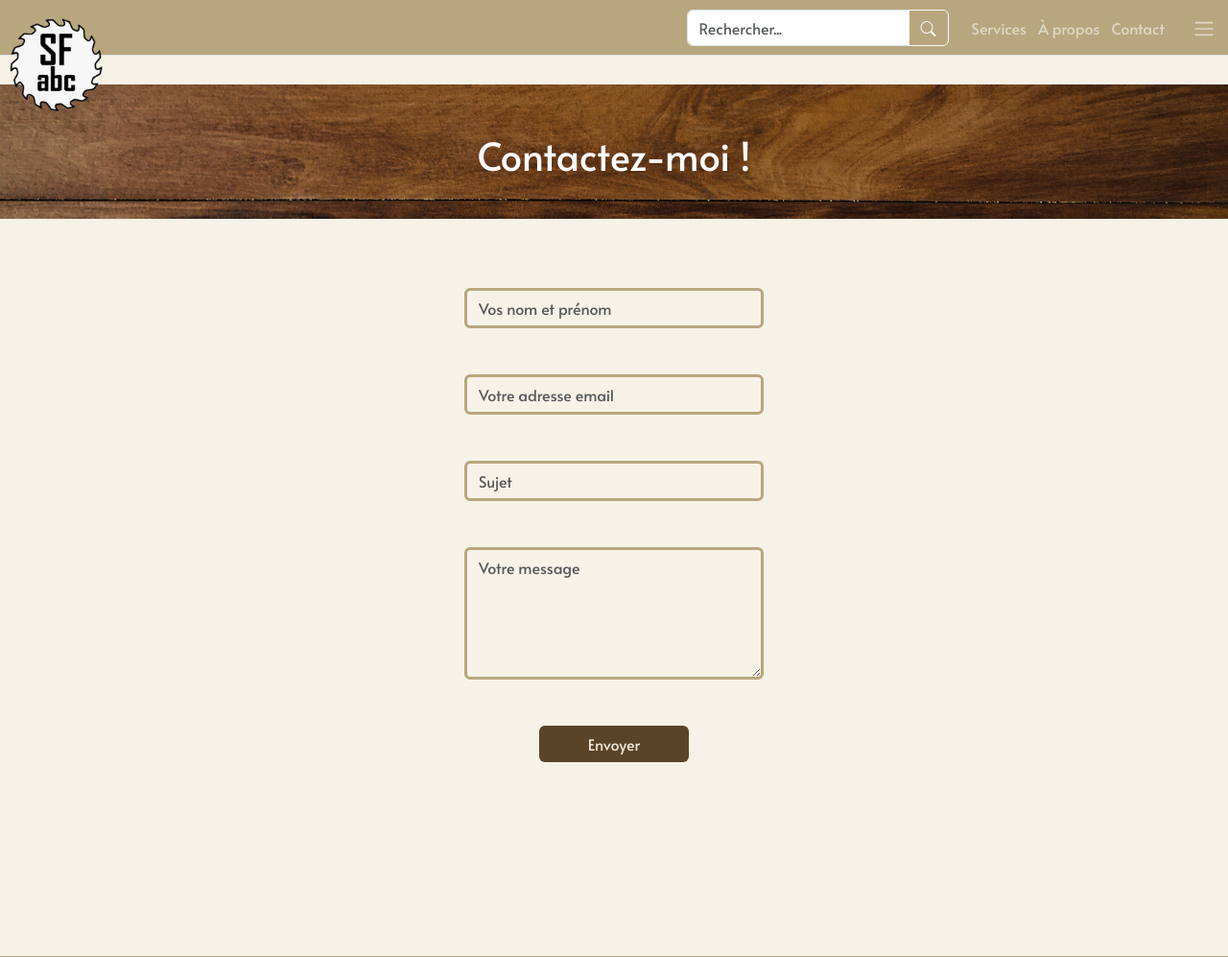
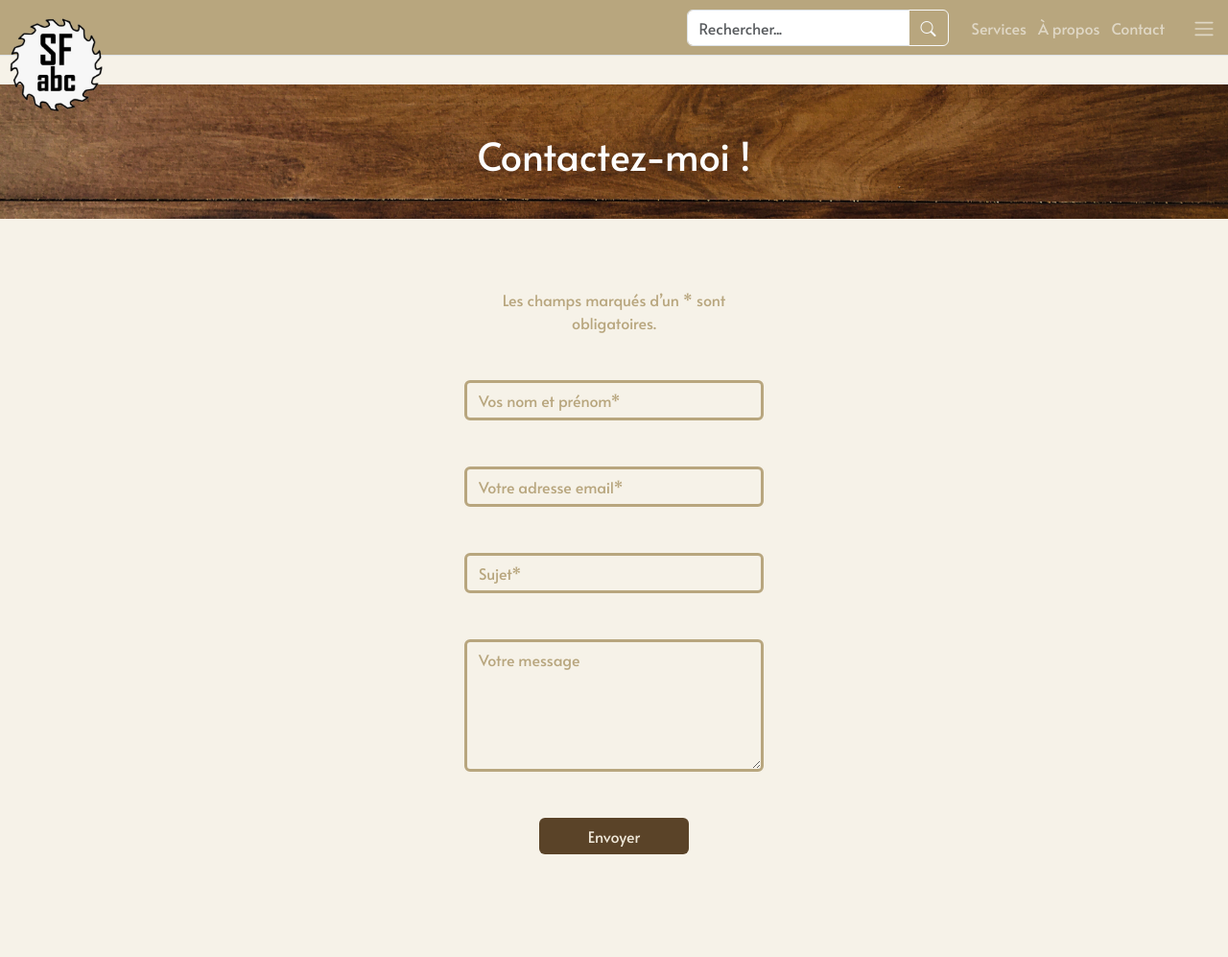
Before and after one commit to TonyyyB/projet-sfabc, a Django app: page /contact/ in a window 1280 px wide. Shown: the top 997 px of the page at 96% size. Run offline with Django 5.2, Linux system fonts and the light colour scheme; data that the repository does not hold is empty; parts of the project's set-up code (start-up, migrations or seed data) failed here and were passed over; some libraries are stand-ins or nearby versions.

Commit message:
style correspent au maquettes

```diff
--- a/sfabc/apps/core/views.py
+++ b/sfabc/apps/core/views.py
@@ -51,6 +51,7 @@ class ContactView(FormView):
             subject=f"{form.cleaned_data['Nom'] } vous contacte pour: {form.cleaned_data['Sujet']}",
             message=form.cleaned_data['Message'],
             from_email=form.cleaned_data['Email'],
-            recipient_list=['']
+            recipient_list=[''], # <-- Add your email here
+            fail_silently=False,
         ),
         return super().form_valid(form)
--- a/sfabc/sfabc/templates/pages/contact.html
+++ b/sfabc/sfabc/templates/pages/contact.html
@@ -7,25 +7,26 @@
     <form method="post" action="" class="w-25">
         {% csrf_token %}
         {{ form.non_field_errors }}
+        <p class="text-center color-text-contact mb-5">Les champs marqués d’un * sont obligatoires.</p>
         <div class="mb-5">
 
-            <input type="text" name="name" placeholder="Vos nom et prénom"  value="{{ form.name.value|default_if_none:'' }}" class="form-control border border-3 border-dark color-border-contact  color-text-contact">
-            {{ form.Nom.errors }}
+            <input type="text" name="name" placeholder="Vos nom et prénom*"  value="{{ form.name.value|default_if_none:'' }}" class="form-control border border-3 border-dark color-border-contact  color-placeholder-contact">
+
         </div>
         <div class="my-5">
 
-            <input type="email" name="email" placeholder="Votre adresse email" value="{{ form.email.value|default_if_none:'' }}" class="form-control border border-3 border-dark color-border-contact  color-text-contact">
-            {{ form.Email.errors }}
+            <input type="email" name="email" placeholder="Votre adresse email*" value="{{ form.email.value|default_if_none:'' }}" class="form-control border border-3 border-dark color-border-contact  color-placeholder-contact">
+
         </div>
         <div class="my-5">
 
-            <input type="text" name="subject" placeholder="Sujet"  value="{{ form.subject.value|default_if_none:'' }}" class="form-control border border-3 color-border-contact border-dark  color-text-contact">
-            {{ form.Sujet.errors }}
+            <input type="text" name="subject" placeholder="Sujet*"  value="{{ form.subject.value|default_if_none:'' }}" class="form-control border border-3 color-border-contact border-dark  color-placeholder-contact">
+
         </div>
         <div class="my-5">
 
-            <textarea name="message" rows="5" class="form-control border border-3 color-border-contact border-dark  color-text-contact" placeholder="Votre message" value="{{ form.subject.value|default_if_none:'' }}"></textarea>
-            {{ form.Message.errors }}
+            <textarea name="message" rows="5" class="form-control border border-3 color-border-contact border-dark  color-placeholder-contact" placeholder="Votre message" value="{{ form.subject.value|default_if_none:'' }}"></textarea>
+
         </div>
 
         <div class="my-5  d-flex align-items-center justify-content-center">
--- a/sfabc/static/css/styles.css
+++ b/sfabc/static/css/styles.css
@@ -196,7 +196,12 @@ hr {
   background-color: #5A4328 !important;
 }
 
-.color-text-contact ::placeholder {
+.color-text-contact {
+  color: #B8A67E !important;
+}
+
+.color-placeholder-contact::placeholder{
+  opacity: 1 !important;
   color: #B8A67E !important;
 }
 
```
